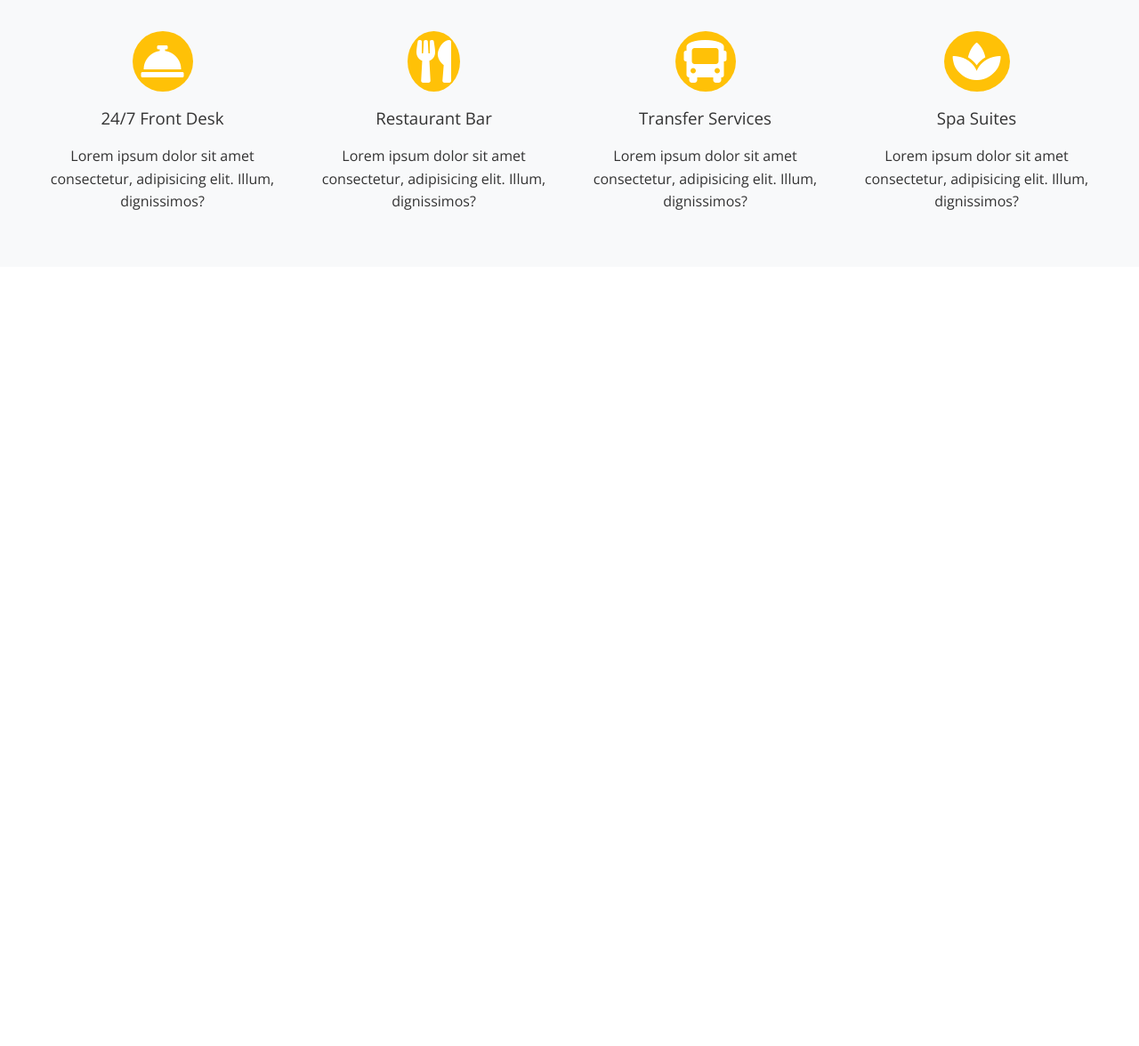
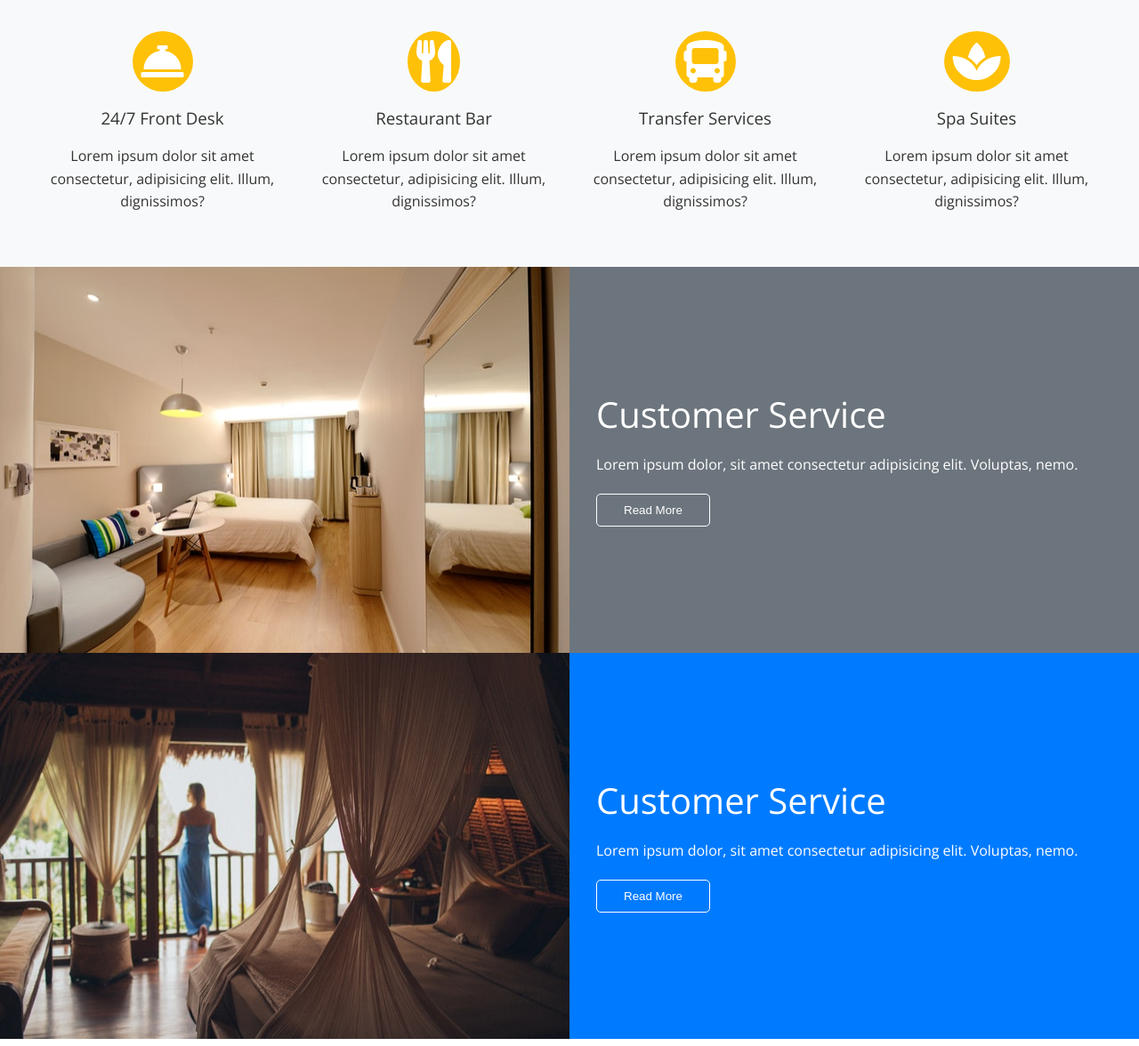
Before and after one commit to SahikaErcan/UygulamaliWebGelistirme-SadikTuran, a plain HTML site: page HotelSite/index.html in a window 1280 px wide. Shown: the part 815-1991 px from the top of the page at 89% size. Before the commit the page ends 1115 px from the top, so only its background shows below. Drawn offline with nearby package versions, Linux system fonts and the light colour scheme.

Commit message:
HTML - CSS

```diff
--- a/HotelSite/css/style.css
+++ b/HotelSite/css/style.css
@@ -133,3 +133,15 @@ img {
     border-radius: 50%; /* Yuvarlak bir border oluşur.*/
     margin-bottom: 1.5rem;
 }
+
+/* ABOUT */
+#about {
+    color: var(--white);
+}
+#about h2 {
+    font-size: 4rem;
+    font-weight: 400;
+}
+#about p {
+    margin: 2rem 0;
+}
--- a/HotelSite/css/utils.css
+++ b/HotelSite/css/utils.css
@@ -65,6 +65,16 @@
     color: var(--white);
     background-color: var(--dark);
 }
+.btn-outline {
+    color: var(--white);
+    background: transparent;
+    border: 1px solid var(--white);
+}
+.btn-outline-warning {
+    color: var(--warning);
+    background: transparent;
+    border: 1px solid var(--warning);
+}
 .btn-outline-primary {
     color: var(--primary);
     background: transparent;
@@ -88,5 +98,33 @@
     flex-basis: 100%; /*başlangıç genişliği*/
 }
 
+/* flex columns*/
+.flex-columns .row {
+    display: flex;
+    flex-direction: row; /* Varsayılan olarak row zaten ama biz yine de yazdık*/
+    flex-wrap: wrap; /* İçerik tarayıcıya sığmadığı duurmlarda alt alta gelsinler*/
+    width: 100%;
+}
+.flex-columns .column {
+    flex: 1; /* iki dive de aynı genişliği vermiş oluyoruz.*/
+}
+.flex-columns .column .column-1,
+.flex-columns .column .column-2 {
+    height: 100%;
+}
+.flex-columns .column-2 {
+    display: flex;
+    flex-direction: column;
+    align-items: flex-start;
+    justify-content: center;
+    padding: 3rem;
+}
+.flex-columns img {
+    width: 100%;
+    height: 100%;
+}
+.flex-columns .flex-reverse .row {
+    flex-direction: row-reverse; /*flex-itemlar satırda yer değiştirir.*/
+}
 
 /* flex grid */
--- a/HotelSite/index.html
+++ b/HotelSite/index.html
@@ -69,6 +69,44 @@
                 </div>
             </div>
         </section>
+
+        <!-- about -->
+        <section id="about" class="flex-columns">
+            <div class="row">
+                <div class="column">
+                    <div class="column-1">
+                        <img src="img/about1.jpeg" alt="">
+                    </div>
+                </div>
+                <div class="column">
+                    <div class="column-2 bg-secondary">
+                        <h2>Customer Service</h2>
+                        <p>Lorem ipsum dolor, sit amet consectetur adipisicing elit. Voluptas, nemo.</p>
+                        <button class="btn btn-outline">Read More</button>
+                    </div>
+                </div>
+            </div>
+        </section>
+
+
+
+        <!-- about -->
+        <section id="about" class="flex-columns flex-reverse">
+            <div class="row">
+                <div class="column">
+                    <div class="column-1">
+                        <img src="img/about2.jpeg" alt="">
+                    </div>
+                </div>
+                <div class="column">
+                    <div class="column-2 bg-primary">
+                        <h2>Customer Service</h2>
+                        <p>Lorem ipsum dolor, sit amet consectetur adipisicing elit. Voluptas, nemo.</p>
+                        <button class="btn btn-outline">Read More</button>
+                    </div>
+                </div>
+            </div>
+        </section>
     </main>
 </body>
 </html>
```
